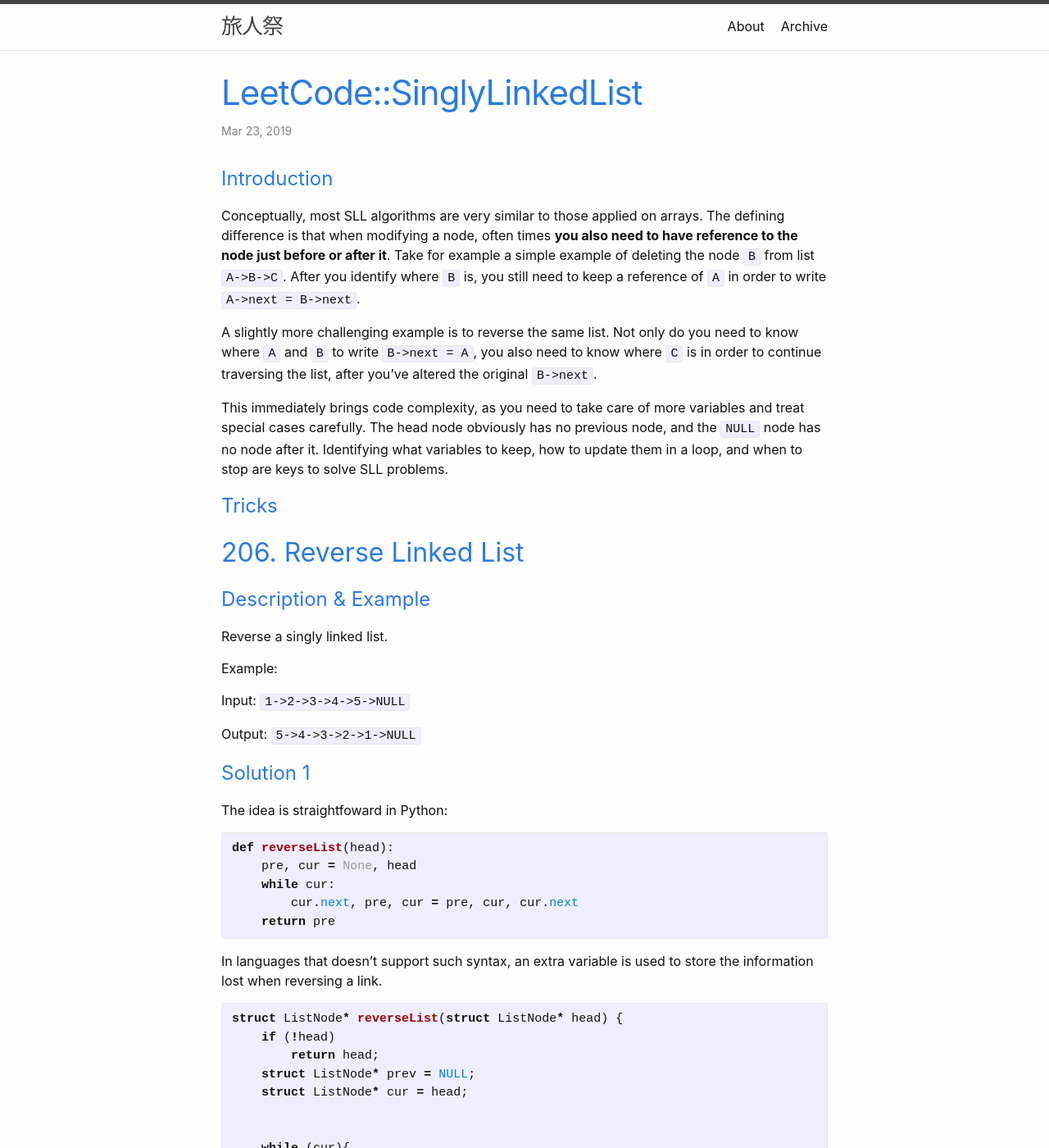
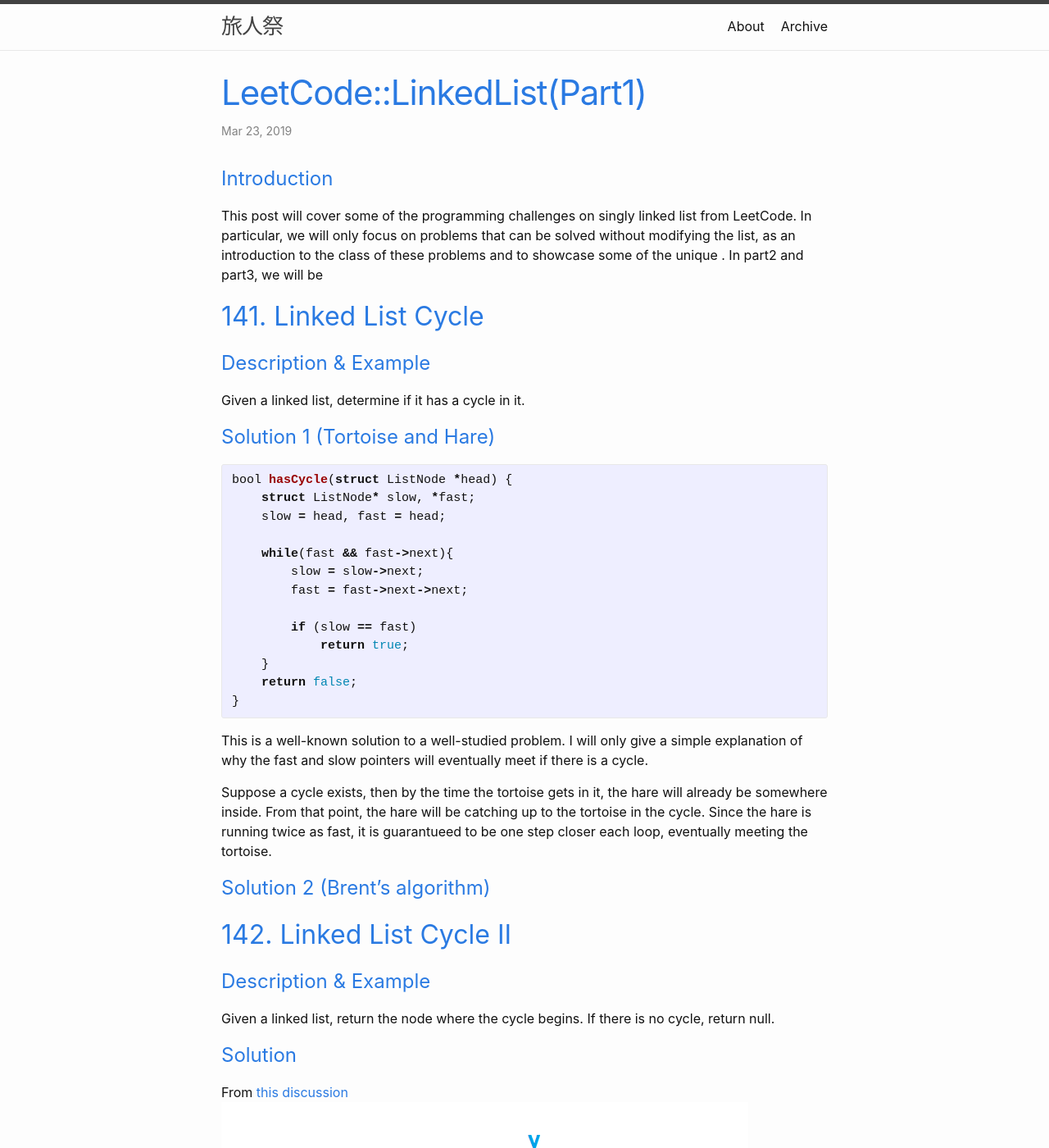
Before and after one commit to x7qiu/x7qiu.github.io, a Jekyll site: the page built from _posts/2019-03-23-LeetCode-LinkedList.md, in a window 1280 px wide and 1400 px high. Shown: the whole window at 82% size. Built offline with Jekyll 4.4.1, drawn with Linux system fonts in a browser that asks for light colours; formulas are drawn with MathJax 3; some of the changed text lies outside the part shown.

Commit message:
add Leetcode #142 and 60

```diff
--- a/_posts/2019-03-23-LeetCode-LinkedList.md
+++ b/_posts/2019-03-23-LeetCode-LinkedList.md
@@ -1,142 +1,150 @@
 ---
 layout: post
-title: "LeetCode::SinglyLinkedList"
+title: "LeetCode::LinkedList(Part1)"
 date: 2019-03-23
 mathjax: true
 categories: Algorithm
 ---
 # Introduction
-Conceptually, most SLL algorithms are very similar to those applied on arrays. The defining difference is that when modifying a node, often times **you also need to have reference to the node just before or after it**. Take for example a simple example of deleting the node ``B`` from list ``A->B->C``. After you identify where ``B`` is, you still need to keep a reference of ``A`` in order to write ``A->next = B->next``.
+This post will cover some of the programming challenges on singly linked list from LeetCode. In particular, we will only focus on problems that can be solved without modifying the list, as an introduction to the class of these problems and to showcase some of the unique . In part2 and part3, we will be
 
-A slightly more challenging example is to reverse the same list. Not only do you need to know where ``A`` and ``B`` to write ``B->next = A``, you also need to know where ``C`` is in order to continue traversing the list, after you've altered the original ``B->next``.
+## 141. Linked List Cycle
+# Description & Example
+Given a linked list, determine if it has a cycle in it.
 
-This immediately brings code complexity, as you need to take care of more variables and treat special cases carefully. The head node obviously has no previous node, and the ``NULL`` node has no node after it. Identifying what variables to keep, how to update them in a loop, and when to stop are keys to solve SLL problems.
+# Solution 1 (Tortoise and Hare)
+{% highlight c %}
+bool hasCycle(struct ListNode *head) {
+    struct ListNode* slow, *fast;
+    slow = head, fast = head;
 
-# Tricks
+    while(fast && fast->next){
+        slow = slow->next;
+        fast = fast->next->next;
 
-## 206. Reverse Linked List
-# Description & Example
-Reverse a singly linked list.
-
-Example:
-
-Input:  ``1->2->3->4->5->NULL``
-
-Output: ``5->4->3->2->1->NULL``
-
-# Solution 1
-The idea is straightfoward in Python:
-{% highlight python %}
-def reverseList(head):
-    pre, cur = None, head
-    while cur:
-        cur.next, pre, cur = pre, cur, cur.next
-    return pre
-{% endhighlight %}
-
-In languages that doesn't support such syntax, an extra variable is used to store the information lost when reversing a link.
-
-{% highlight C %}
-struct ListNode* reverseList(struct ListNode* head) {
-    if (!head)
-        return head;
-    struct ListNode* prev = NULL;
-    struct ListNode* cur = head;
-
-
-    while (cur){
-        struct ListNode* temp = cur->next;
-        cur->next = prev;
-        prev = cur;
-        cur = temp;
+        if (slow == fast)
+            return true;
     }
-    return prev;
+    return false;
 }
 {% endhighlight %}
 
-There are methods to use less than 3 variables, but space efficiency is not enough to justify the lost code readbility IMO, so I will not cover them here.
+This is a well-known solution to a well-studied problem. I will only give a simple explanation of why the fast and slow pointers will eventually meet if there is a cycle.
 
-# Solution 2
-We can also solve this recursively.
+Suppose a cycle exists, then by the time the tortoise gets in it, the hare will already be somewhere inside. From that point, the hare will be catching up to the tortoise in the cycle. Since the hare is running twice as fast, it is guarantueed to be one step closer each loop, eventually meeting the tortoise.
 
-{% highlight C %}
-struct ListNode* reverseList(struct ListNode* head) {
-    if (head == NULL || head->next == NULL){
-        return head;
+# Solution 2 (Brent's algorithm)
+
+
+## 142. Linked List Cycle II
+# Description & Example
+Given a linked list, return the node where the cycle begins. If there is no cycle, return null.
+
+# Solution
+From [this discussion](https://stackoverflow.com/questions/2936213/explain-how-finding-cycle-start-node-in-cycle-linked-list-work/32190575#32190575)
+![detect start of loop](/assets/detect-loop-start.png)
+
+Suppose we have run the tortoise and hare algorithm and they meet at the meeting point as shown in the image. Note that the tortoise is guranteed to be caught up by the hare within one cycle after it enters the cycle. But the hare could have travelled the cycle ``m`` times before the tortoise enters the cycle. Then we have:
+
+* Distance run by tortoise: $x + y$
+* Distance run by hare: $x + m(y+z) + y$
+
+Since the hare has been running at twice the speed of the tortoise, we have:
+
+$$
+2(x+y) = x + m(y+z) + y
+$$
+
+Sovling for $x$ gives:
+
+$$
+x = (m-1)(y+z) + z
+$$
+
+What this tells us is that in another scenario, if we have two pinters, one starting at the head of the list and the other starting at somewhere in the cycle and running at the same speed. Then by the time the first pointer enters the cycle (aka travelled a distance of $x$), the second pointer will have moved forward a distance of $z$ relative to its starting position.
+
+Now it should be clear why the following algorithm works:
+
+1. Run the tortoise and hare algorithm. Now both slow and fast pointer are at the meeting point as showin in the image.
+2. Move the slow pointer to the beginning of the list again. Set the fast pointer to be running at the same speed as the slow pointer.
+3. Move both pointer in parallel until they meet. The new meeting point would be at the start of the cycle.
+
+{% highlight c %}
+struct ListNode *detectCycle(struct ListNode *head) {
+    struct ListNode* slow, *fast;
+    slow = head, fast = head;
+
+    while(fast && fast->next){
+        slow = slow->next;
+        fast = fast->next->next;
+
+        if (slow == fast){
+            slow = head;
+            while(slow != fast){
+                slow = slow->next;
+                fast = fast->next;
+            }
+            return slow;
+        }
     }
-
-    struct ListNode* tail = reverseList(head->next);
-    (head->next)->next = head;
-    head->next = NULL;
-    return tail;
+    return NULL;
 }
 {% endhighlight %}
 
-After the first recursive call, we have:
+## 160. Intersection of Two Linked Lists
+# Description & Example
+Write a program to find the node at which the intersection of two singly linked lists begins.
+
+Notes:
+* If the two linked lists have no intersection at all, return null.
+* You may assume there are no cycles anywhere in the entire linked structure.
+
+# Solution
+There are surprisingly many solutions to this problem, but here I will only present one that's easy to understand. The idea is simple:
+
+1. Traverse the lists and compute their lengths, called it ``lenA`` and ``lenB``
+2. Move the head of the longer list ``abs(lenA-lenB)`` nodes ahead, so that now headA and headB are sitting at the same distance from tail
+3. Traverse headA and headB in parallel and compare the address of each node along the way. If they are equal, it is the intersection point
+
 {% highlight python %}
-1->2<-3<-4<-5
-   ↓
-  NULL
+def getIntersectionNode(headA, headB):
+        curA,curB = headA,headB
+        lenA,lenB = 0,0
+        while curA is not None:
+            lenA += 1
+            curA = curA.next
+        while curB is not None:
+            lenB += 1
+            curB = curB.next
+        curA,curB = headA,headB
+        if lenA > lenB:
+            for i in range(lenA-lenB):
+                curA = curA.next
+        elif lenB > lenA:
+            for i in range(lenB-lenA):
+                curB = curB.next
+        while curA and id(curA) != id(curB):
+            curA = curA.next
+            curB = curB.next
+        return curA
 {% endhighlight %}
-while ``tail`` is at 5 and ``head`` still at 1. We fix the ``1->2`` link with ``(head->next)->next = head`` and add ``1->NULL``.
-
-## 21. Merge Two Sorted Lists
-# Description & Example
-Merge two sorted linked lists and return it as a new list. The new list should be made by splicing together the nodes of the first two lists.
-
-Example:
-
-Input: ``1->2->4->NULL``, ``1->3->4->NULL``
-
-Output: ``1->1-2->3->4->4->NULL``
-
-# Solution 1
-
-{% highlight c %}
-struct ListNode* mergeTwoLists(struct ListNode* l1, struct ListNode* l2) {
-    struct ListNode dummy = {0, NULL};
-    struct ListNode* cur = &dummy;
 
 
-    while(l1 && l2){
-        if (l1->val <= l2->val){
-            cur->next = l1;
-            l1 = l1->next;
-        }
-        else{
-            cur->next = l2;
-            l2 = l2->next;
-        }
-        cur = cur->next;
+## 876. Middle of the Linked List
+# Description & Example
+Return the middle node of a linked list. If there are two middle nodes, return the second one.
+
+# Solution
+{% highlight c %}
+struct ListNode* middleNode(struct ListNode* head) {
+    if (head == NULL || head->next == NULL)
+        return head;
+    struct ListNode* slow, *fast;
+    slow = head, fast = head;
+
+    while(fast && fast->next){
+        slow = slow->next;
+        fast = fast->next->next;
     }
-    if (!l1){
-        cur->next = l2;
-    }
-    if (!l2){
-        cur->next = l1;
-    }
-    return dummy.next;
-}
+    return slow;
 {% endhighlight %}
-
-# Solution 2
-As is often the case, the recursive solution is much easier to read.
-
-{% highlight c %}
-struct ListNode* mergeTwoLists(struct ListNode* l1, struct ListNode* l2) {
-    if (!l1){
-        return l2;
-    }
-    if (!l2){
-        return l1;
-    }
-    if (l1->val <= l2->val){
-        l1->next = mergeTwoLists(l1->next, l2);
-        return l1;
-    }
-    else{
-        l2->next = mergeTwoLists(l1, l2->next);
-        return l2;
-    }
-}
-{% endhighlight %}
```
Also changed, not shown: assets/detect-loop-start.png (added).
